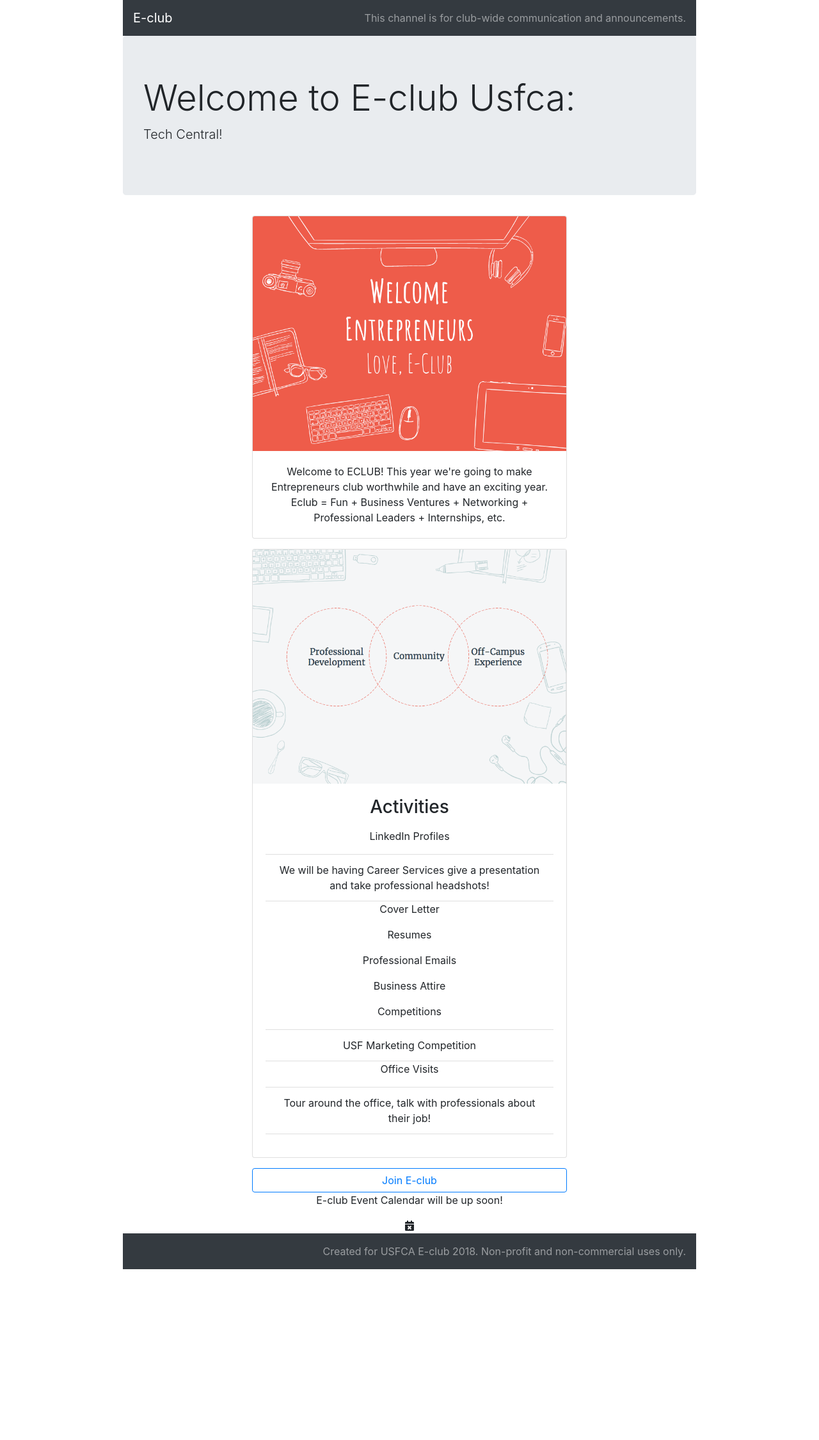
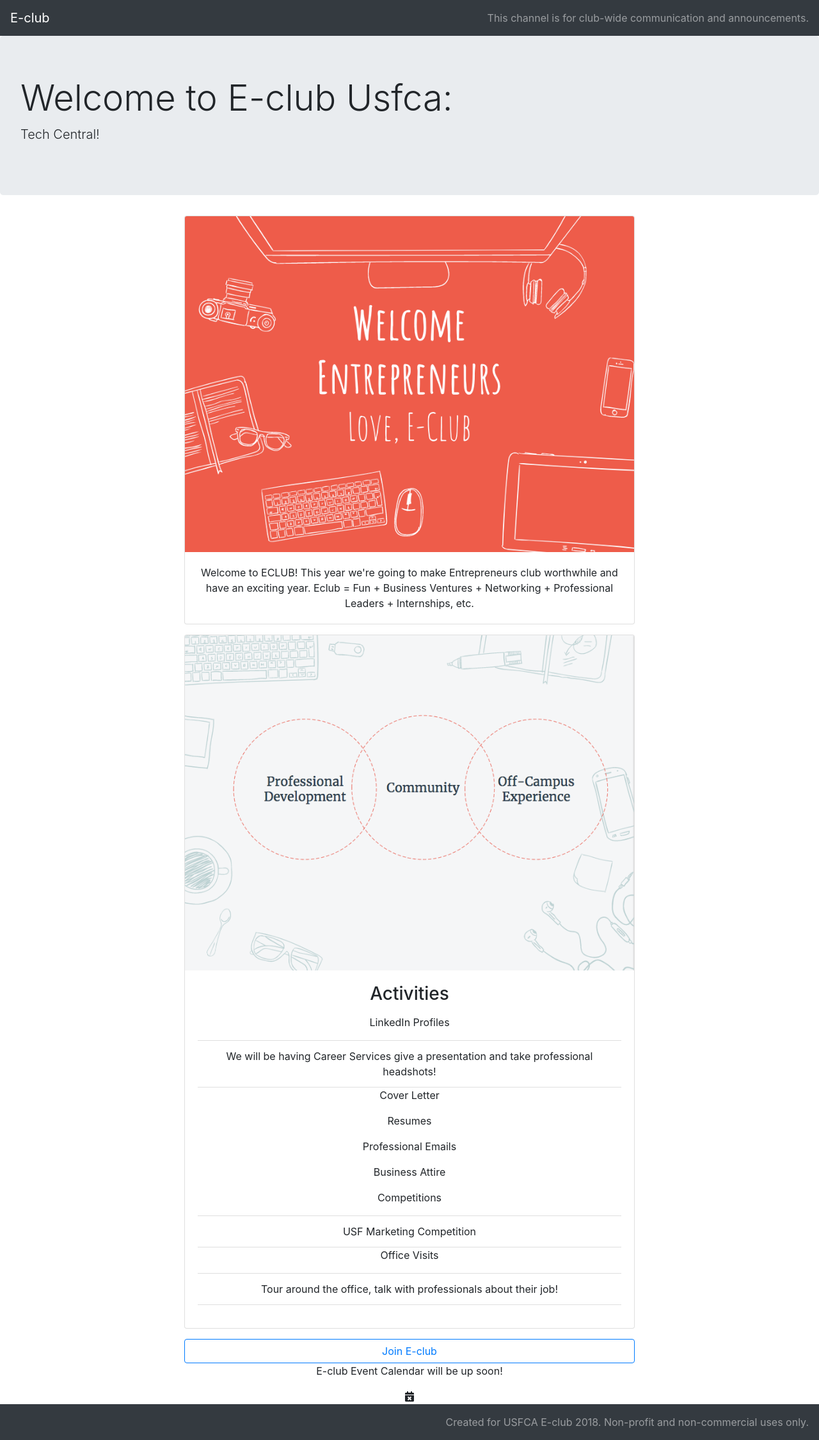
Before and after one commit to eclub-dev-usfca/eclubwebsite, a PHP site: page / in a window 1280 px wide. Shown: the whole page at 64% size. Before the commit the page ends 1984 px from the top, so only its background shows below. Run offline with PHP 8.4, Linux system fonts and the light colour scheme; some libraries are stand-ins or nearby versions.

Commit message:
fixed css body

```diff
--- a/css/index.css
+++ b/css/index.css
@@ -23,7 +23,7 @@
   width:100%;
 }
 body {
-  width: 70%;
+  width: 100%;
   margin: auto;
 }
 .card {
```
